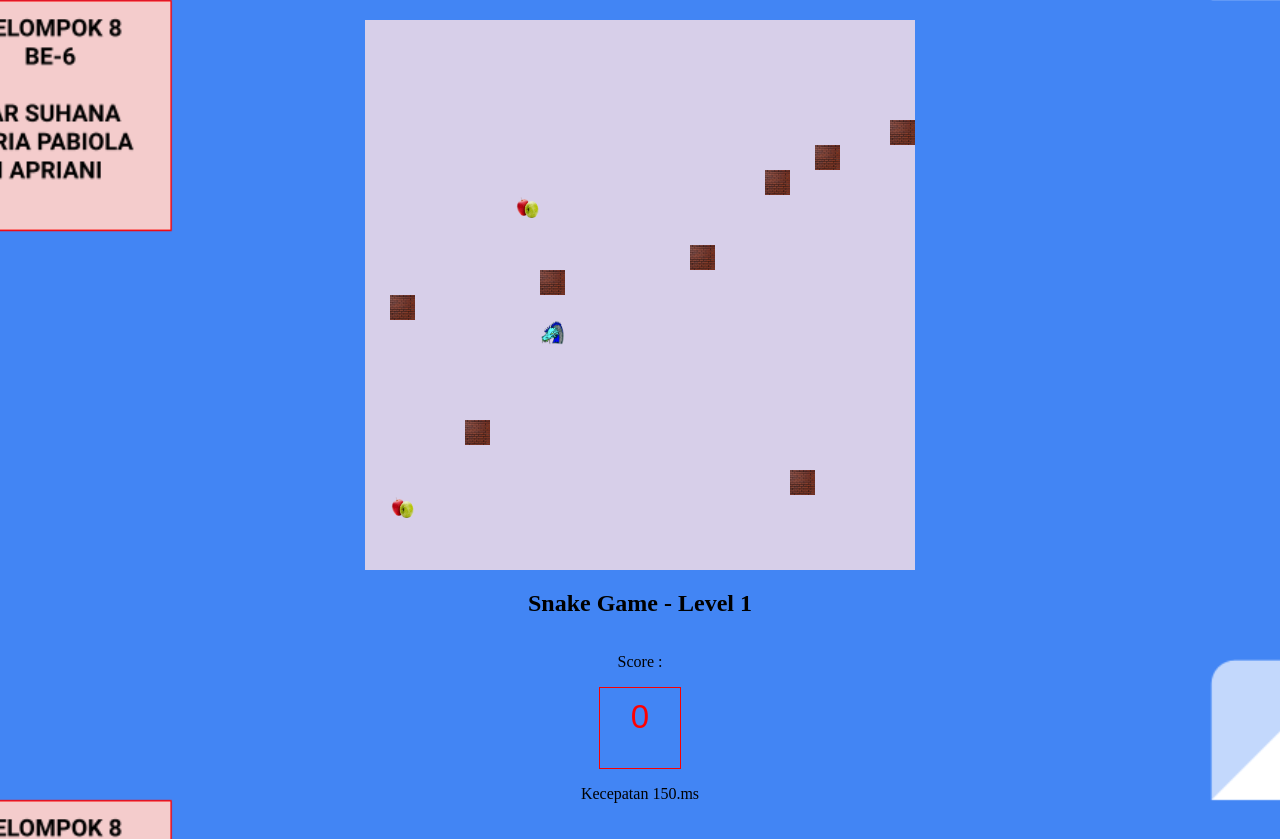
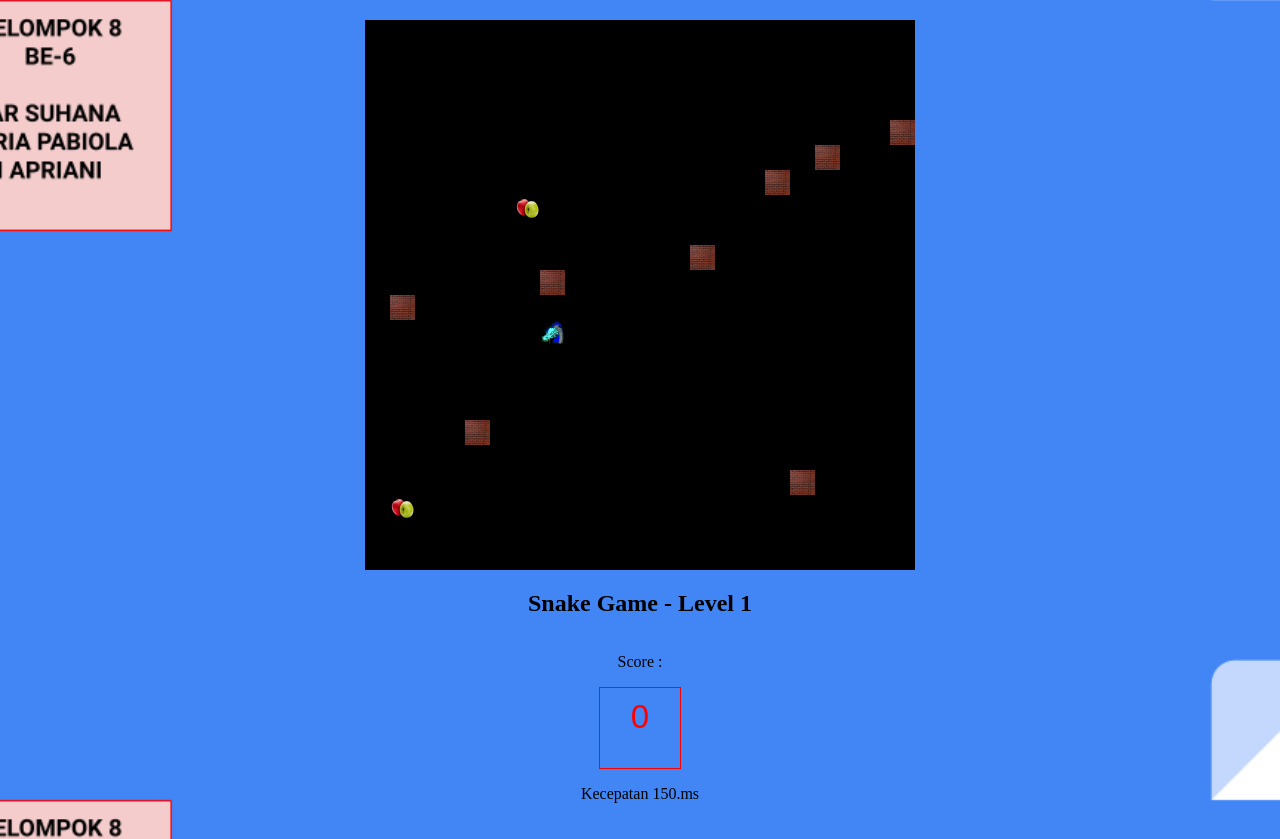
Before and after one commit to fajarsuhanasaputra/fajarsuhanasaputra.github.io, a plain HTML site: page snake-game/index.html in a window 1280 px wide. Drawn offline with Linux system fonts and the light colour scheme.

Commit message:
Update index.html

```diff
--- a/snake-game/index.html
+++ b/snake-game/index.html
@@ -39,7 +39,7 @@
       id="snakeBoard"
       width="550"
       height="550"
-      style="background-color:  #d7cfe9;"
+      style="background-color:  #000000;"
     ></canvas>
     <div style="display: flex; flex-direction: column; justify-content: center; align-items: center;">
       <h2 id="level">Snake Game - Level 1</h3>
```
